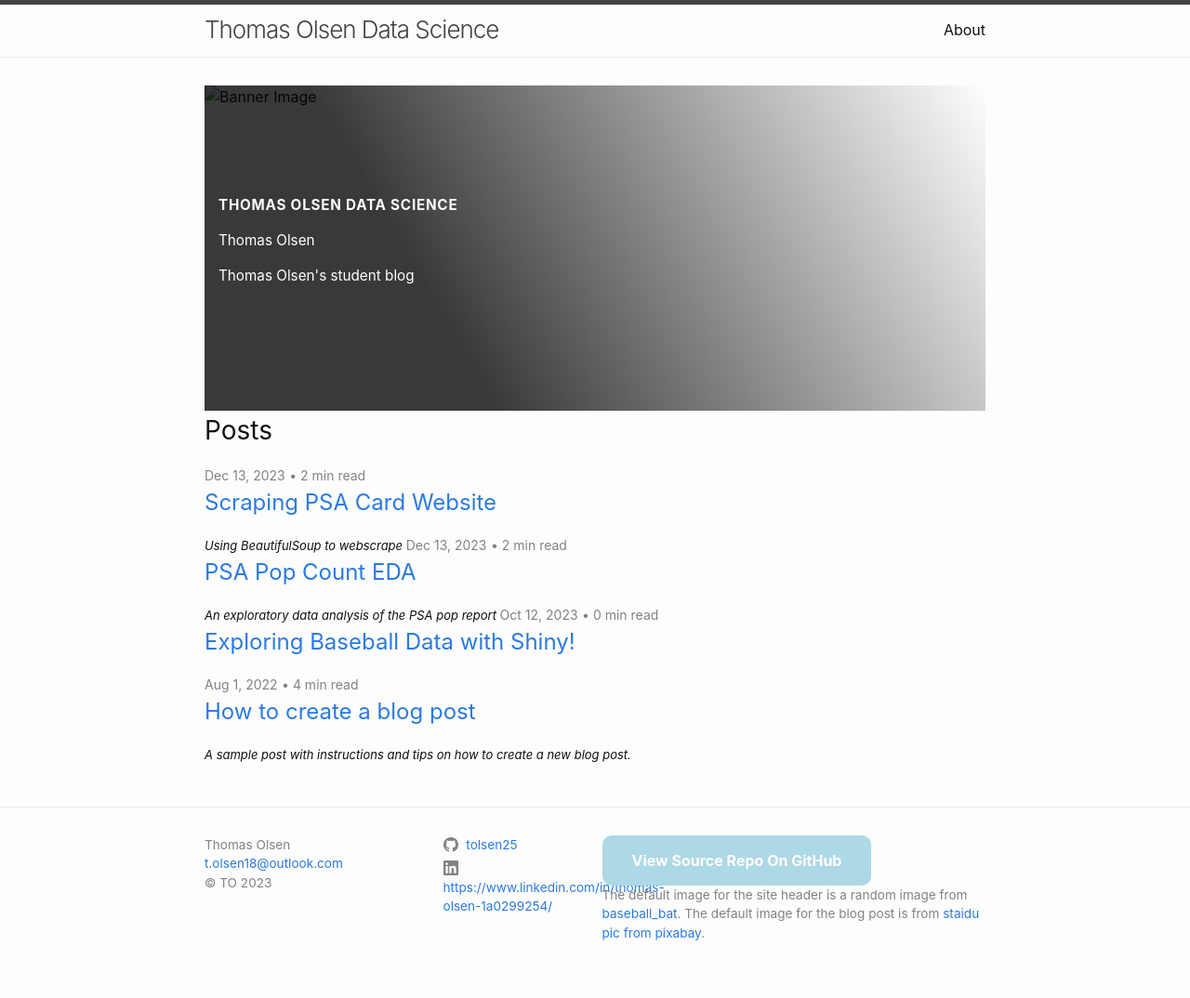
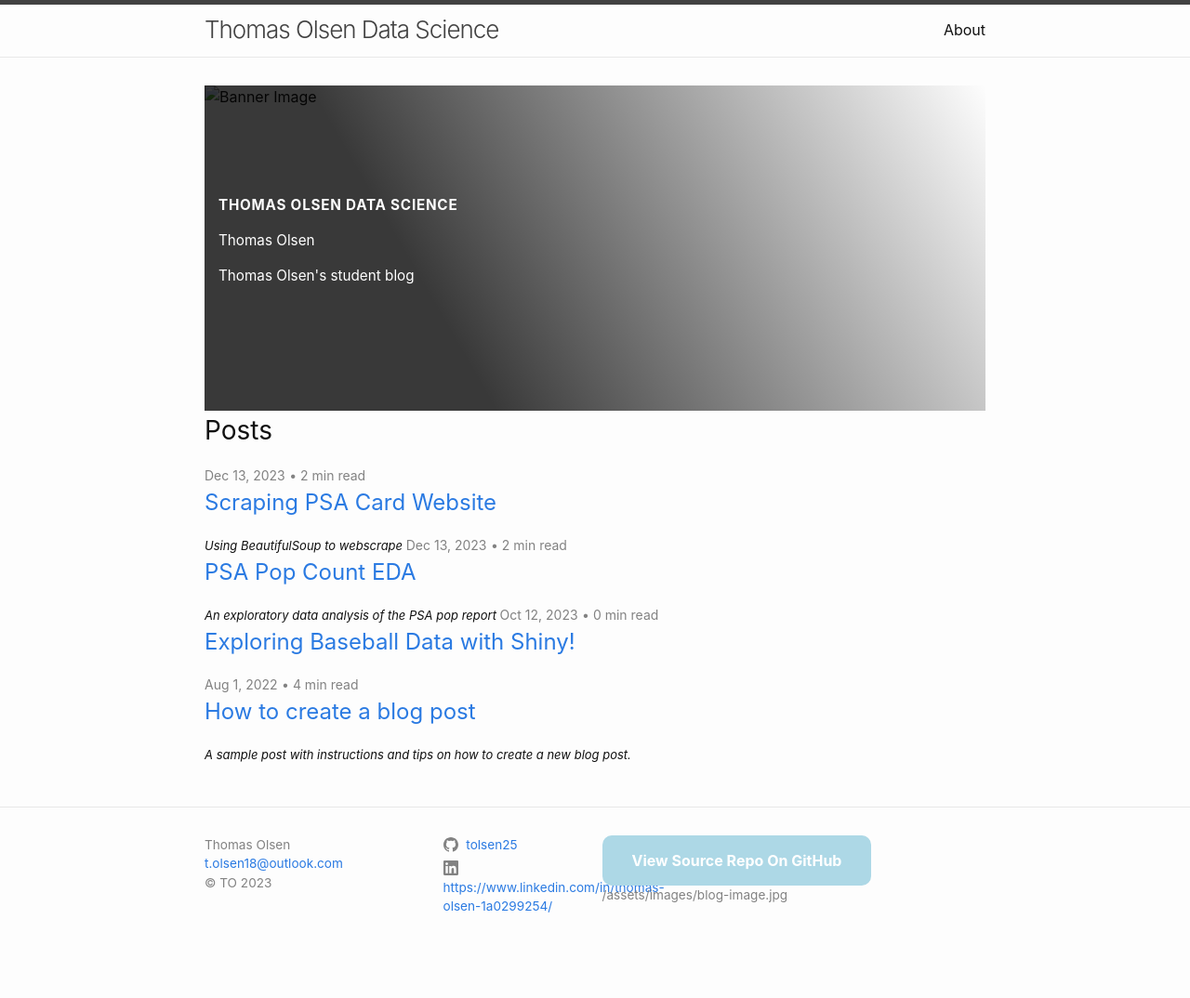
Before and after one commit to tolsen25/tolsen25.github.io, a Jekyll site: the page built from index.markdown, in a window 1280 px wide. Shown: the whole page at 93% size. Built offline with Jekyll 4.4.1, drawn with Linux system fonts in a browser that asks for light colours; after the commit the page ends 1046 px from its top, so only the background shows below that.

Commit message:
Update _config.yml

```diff
--- a/_config.yml
+++ b/_config.yml
@@ -25,11 +25,7 @@ baseurl: "" # the name of the repository
 url: "/tolsen25.github.io" #  change this to "https://<your-github-username>.github.io"
 author: Thomas Olsen
 copyright: TO # Your initials or what you want the copyright to be.  Leave empty for no copyright
-footer_description: 'The default image for the site header is a random image from
-        <a href="https://cdn.pixabay.com/photo/2016/09/05/10/02/baseball-1646091_1280.jpg" target="_blank"> baseball_bat</a>.
-        The default image for the blog post is from
-        <a href="https://cdn.pixabay.com/photo/2018/10/20/14/57/ball-3760961_1280.jpg" target="_blank"
-        >staidu pic from pixabay</a>.'
+footer_description: /assets/images/blog-image.jpg
 
 
 # Social media users names.  Leave fields blank that you don't want displayed
```
